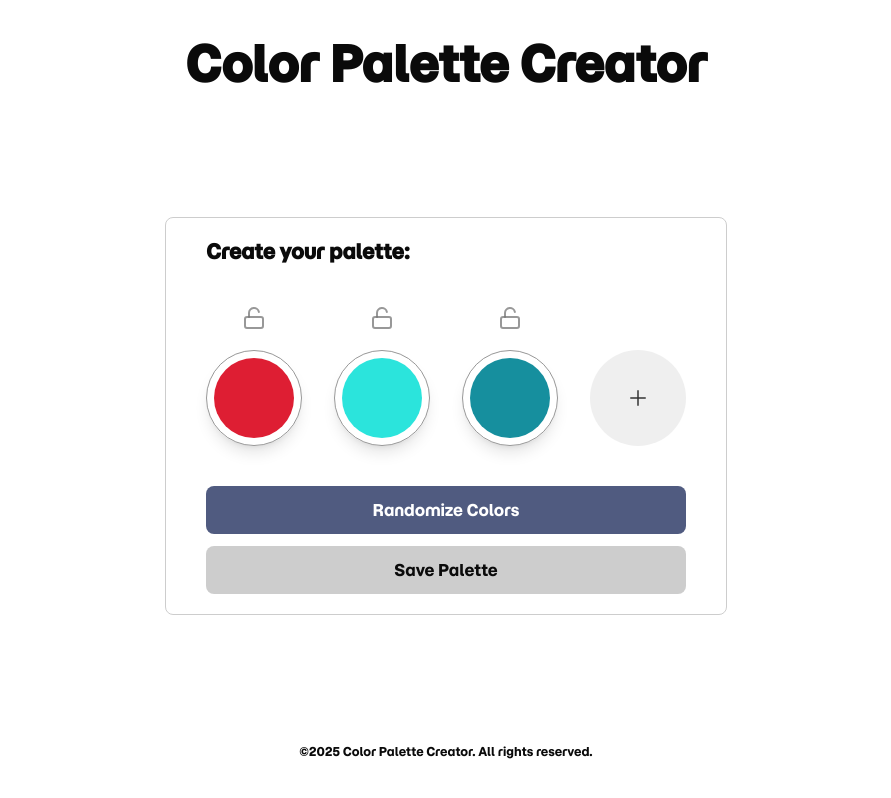
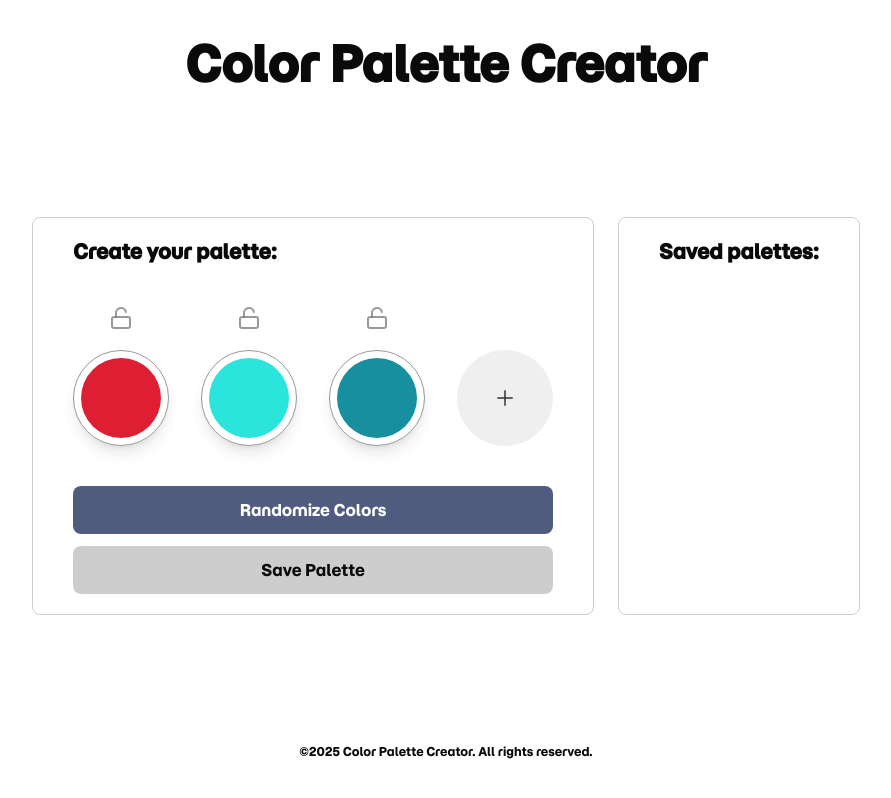
Before and after one commit to DanielG808/color-palette-creator, a Next.js app: page / in a window 1280 px wide. Shown: the whole page, without its empty margins (194-1085 px from the left). Built offline with nearby package versions, Linux system fonts and the light colour scheme.

Commit message:
modularized color-palette-canvas and saved-palettes-container inside color-palette-creator

```diff
--- a/app/page.tsx
+++ b/app/page.tsx
@@ -1,10 +1,10 @@
-import ColorPaletteCanvas from "@/components/color-palette-canvas";
+import ColorPaletteCreator from "@/components/color-palette-creator";
 import PageContentContainer from "@/components/page-content-container";
 
 export default function Home() {
   return (
     <PageContentContainer>
-      <ColorPaletteCanvas />
+      <ColorPaletteCreator />
     </PageContentContainer>
   );
 }
--- a/components/color-palette-canvas.tsx
+++ b/components/color-palette-canvas.tsx
@@ -1,13 +1,11 @@
-"use client";
-
 // components
-import H1 from "@/components/H1";
+import H1 from "./H1";
 import ColorPalette from "./color-palette";
 import RandomizeColorsButton from "./randomize-colors-button";
+import SavePaletteButton from "./save-palette-button";
 
 // hooks
 import useColorPaletteCanvas from "@/lib/hooks/useColorPaletteCanvas";
-import SavePaletteButton from "./save-palette-button";
 
 export default function ColorPaletteCanvas() {
   const {
@@ -24,9 +22,8 @@ export default function ColorPaletteCanvas() {
   } = useColorPaletteCanvas();
 
   const allLocked = isAllLocked();
-
   return (
-    <section className="flex flex-col justify-center border border-calm-3/75 px-10 py-5 rounded-md">
+    <section className="flex-1 flex flex-col border border-calm-3/75 px-10 py-5 rounded-md">
       <H1 className="text-xl mb-10">Create your palette:</H1>
       <ColorPalette
         colors={colors}
--- /dev/null
+++ b/components/color-palette-creator.tsx
@@ -0,0 +1,14 @@
+"use client";
+
+// components
+import SavedPalettesContainer from "./saved-palettes-container";
+import ColorPaletteCanvas from "./color-palette-canvas";
+
+export default function ColorPaletteCreator() {
+  return (
+    <div className="flex gap-6">
+      <ColorPaletteCanvas />
+      <SavedPalettesContainer />
+    </div>
+  );
+}
--- /dev/null
+++ b/components/saved-palettes-container.tsx
@@ -0,0 +1,9 @@
+import H1 from "@/components/H1";
+
+export default function SavedPalettesContainer() {
+  return (
+    <aside className="flex-1 flex flex-col border border-calm-3/75 px-10 py-5 rounded-md">
+      <H1 className="text-xl mb-10">Saved palettes:</H1>
+    </aside>
+  );
+}
```
